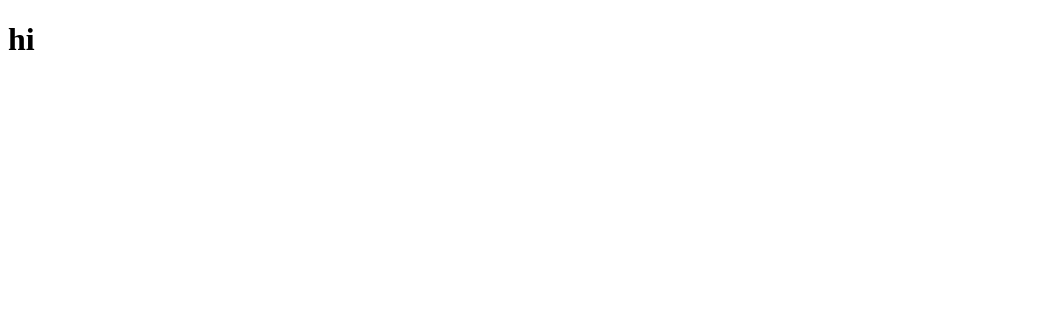
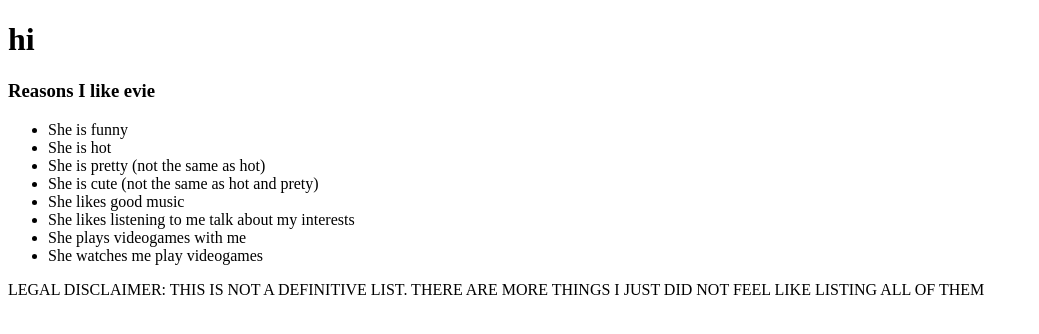
Before and after one commit to glebksenevichh/glebksenevichh.github.io, a plain HTML site: page index.html in a window 1280 px wide. Shown: the whole page, without its empty margins (0-1039 px from the left). Drawn offline with Linux system fonts and the light colour scheme.

Commit message:
added list

```diff
--- a/index.html
+++ b/index.html
@@ -9,5 +9,17 @@
         <h1>hi</h1>
       </div>
     </div>
+    <h3>Reasons I like evie</h1>
+    <ul>
+      <li>She is funny</li>
+      <li>She is hot</li>
+      <li>She is pretty (not the same as hot)</li>
+      <li>She is cute (not the same as hot and prety)</li>
+      <li>She likes good music</li>
+      <li>She likes listening to me talk about my interests</li>
+      <li>She plays videogames with me</li>
+      <li>She watches me play videogames</li>
+    </ul>
+    <p>LEGAL DISCLAIMER: THIS IS NOT A DEFINITIVE LIST. THERE ARE MORE THINGS I JUST DID NOT FEEL LIKE LISTING ALL OF THEM</p>
   </body>
 </html>
```
